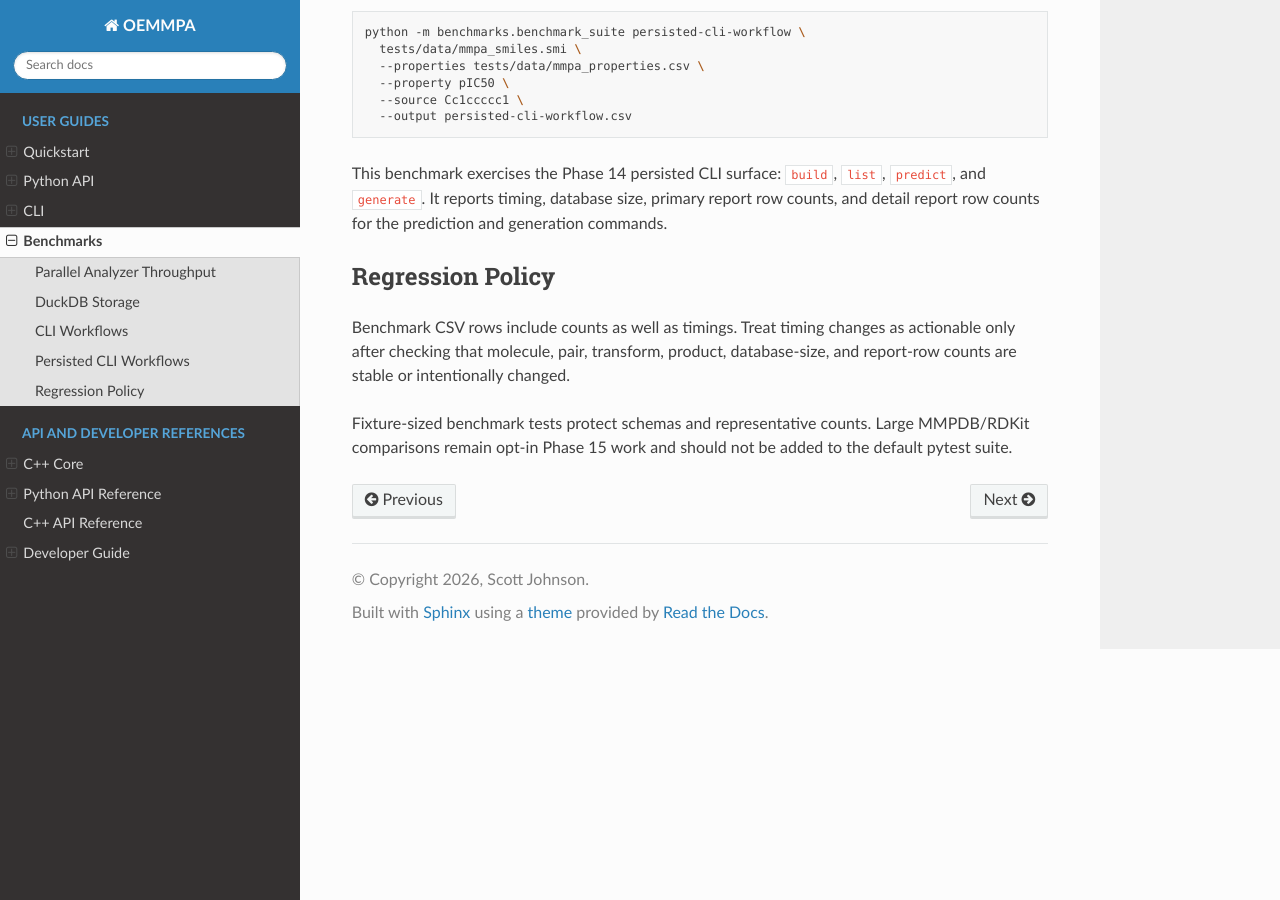
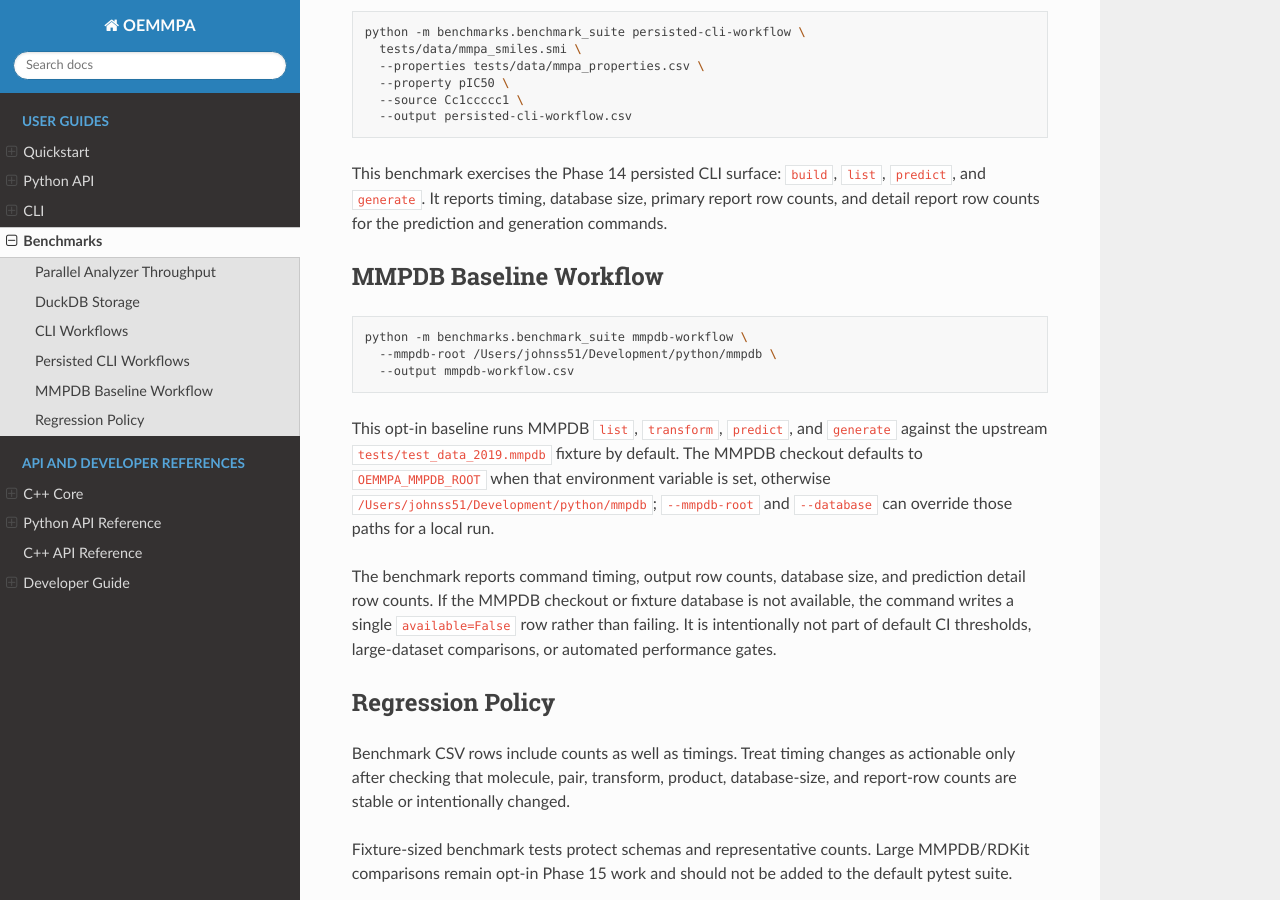
Before and after one commit to scott-arne/oemmpa, a Sphinx documentation site: the page built from docs/benchmarks.md, in a window 1280 px wide and 900 px high, scrolled down 1110 px. Built offline with Sphinx 7.4.7 and the Read the Docs theme 3.1.0, drawn with Linux system fonts in a browser that asks for light colours; pages that are not in the unit, such as notebooks, are missing from menus; the version number is read from the project's files by our own code.

Commit message:
docs: document phase 15b mmpdb baseline

````diff
--- a/docs/benchmarks.md
+++ b/docs/benchmarks.md
@@ -60,6 +60,26 @@ This benchmark exercises the Phase 14 persisted CLI surface: `build`, `list`,
 counts, and detail report row counts for the prediction and generation
 commands.
 
+## MMPDB Baseline Workflow
+
+```bash
+python -m benchmarks.benchmark_suite mmpdb-workflow \
+  --mmpdb-root /Users/johnss51/Development/python/mmpdb \
+  --output mmpdb-workflow.csv
+```
+
+This opt-in baseline runs MMPDB `list`, `transform`, `predict`, and `generate`
+against the upstream `tests/test_data_2019.mmpdb` fixture by default. The
+MMPDB checkout defaults to `OEMMPA_MMPDB_ROOT` when that environment variable
+is set, otherwise `/Users/johnss51/Development/python/mmpdb`; `--mmpdb-root`
+and `--database` can override those paths for a local run.
+
+The benchmark reports command timing, output row counts, database size, and
+prediction detail row counts. If the MMPDB checkout or fixture database is not
+available, the command writes a single `available=False` row rather than
+failing. It is intentionally not part of default CI thresholds, large-dataset
+comparisons, or automated performance gates.
+
 ## Regression Policy
 
 Benchmark CSV rows include counts as well as timings. Treat timing changes as
````
